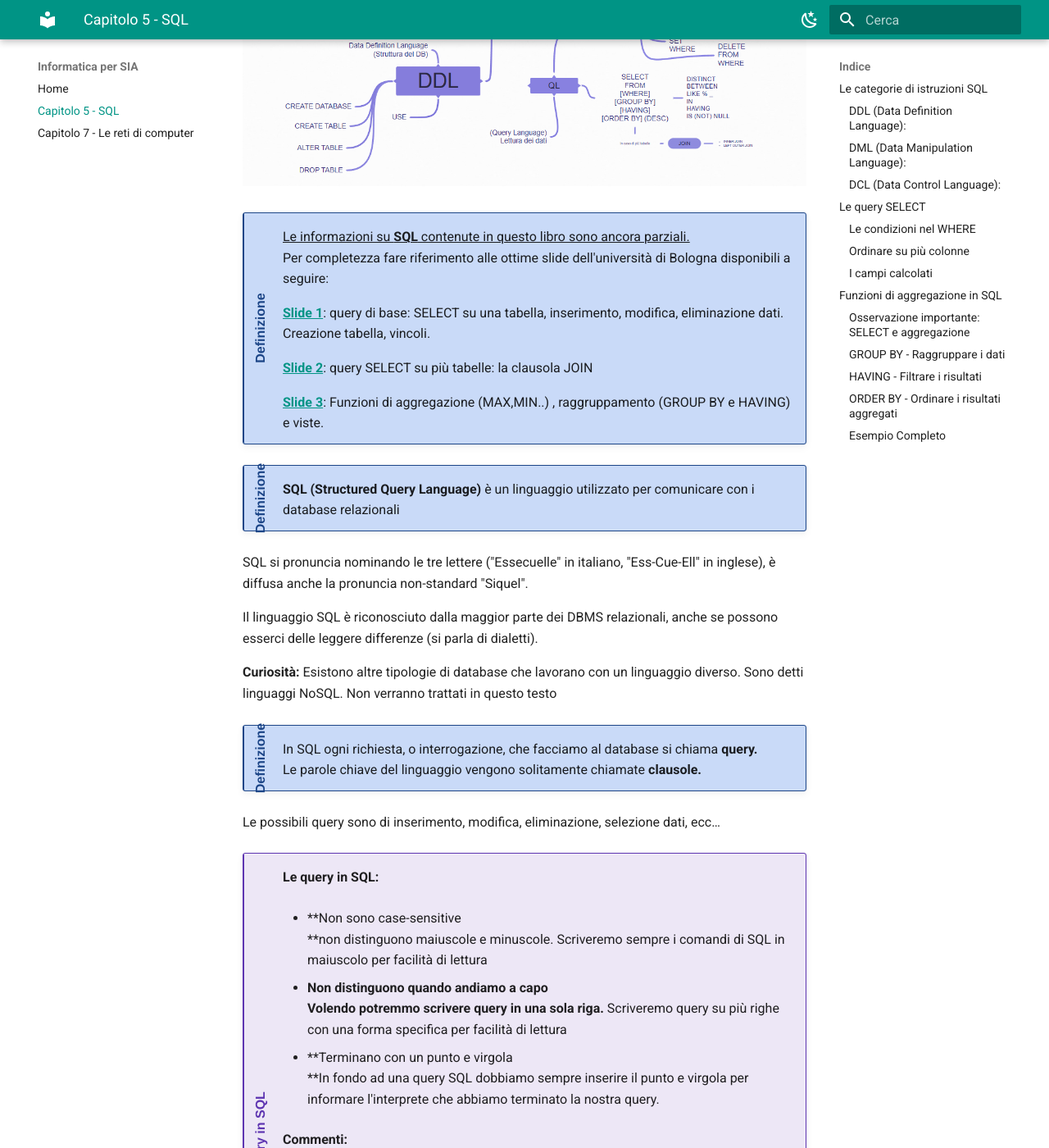
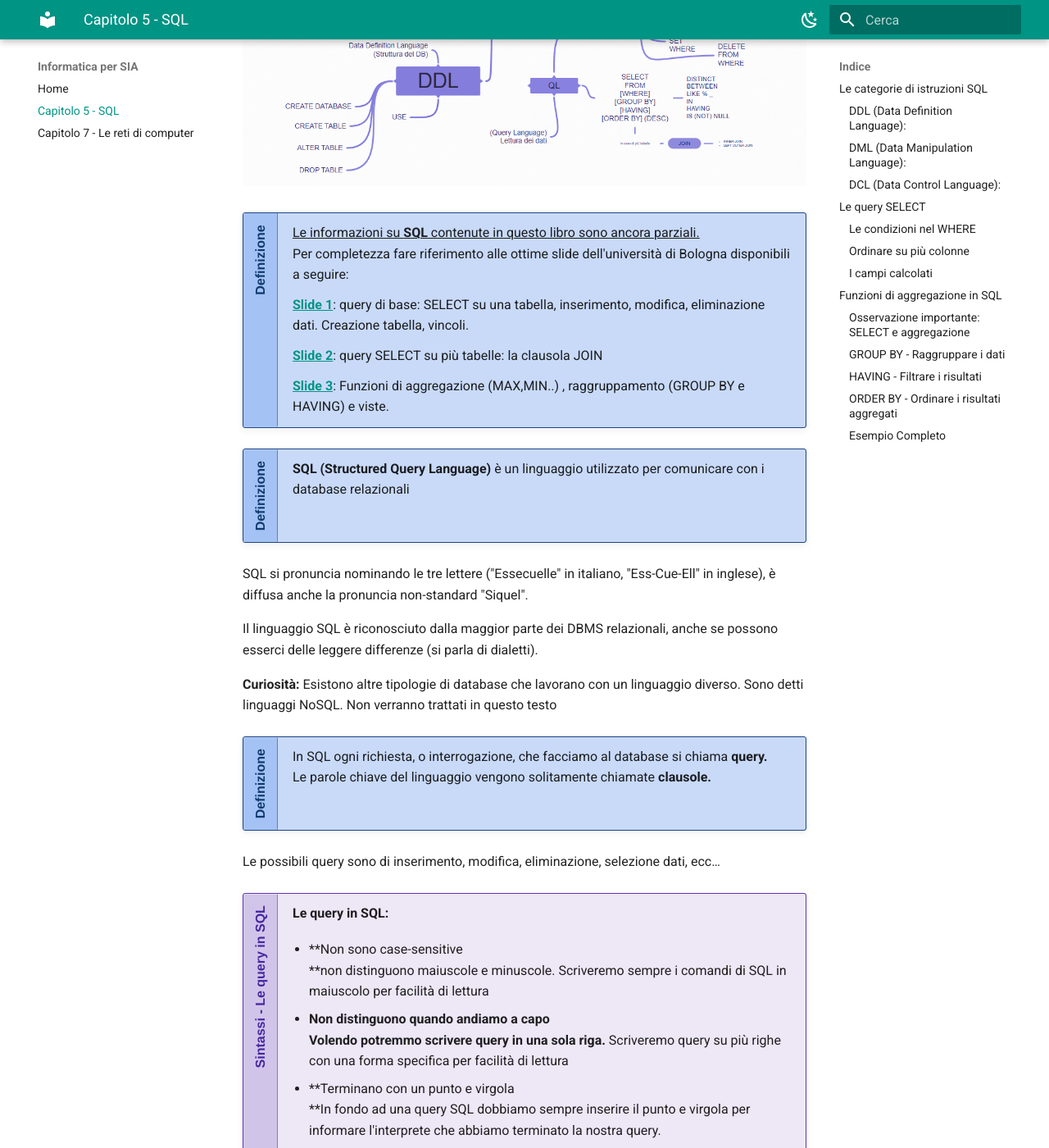
Before and after one commit to Fitzis/librosia, an MkDocs documentation site: the page built from docs/capitolo-5.md, in a window 1280 px wide and 1400 px high, scrolled down 315 px. Shown: the whole window at 82% size. Built offline with MkDocs 1.6.1 and Material for MkDocs 9.7.7, drawn with Linux system fonts in a browser that asks for light colours.

Commit message:
Update extra.css

```diff
--- a/docs/stylesheets/extra.css
+++ b/docs/stylesheets/extra.css
@@ -1,5 +1,6 @@
 /* ===================================================================
-   Design system del libro — riproduce lo stile storico di Google Docs
+   Design system del libro — v2
+   Box a due toni con etichetta verticale (stile Google Docs storico)
    =================================================================== */
 
 /* ---- Titoli: Helvetica Neue, colore del libro ---- */
@@ -17,106 +18,99 @@
 [data-md-color-scheme="slate"] .md-typeset h3,
 [data-md-color-scheme="slate"] .md-typeset h4,
 [data-md-color-scheme="slate"] .md-typeset h5 {
-  color: #7fc4d4; /* variante leggibile su tema scuro */
+  color: #7fc4d4;
 }
 
-/* ---- Box: etichetta verticale sul fianco sinistro ---- */
+/* ---- Struttura dei box: griglia a due colonne ----
+   Colonna 1 = striscia dell'etichetta (tono scuro)
+   Colonna 2 = contenuto (tono chiaro)
+   L'etichetta verticale occupa tutte le righe: il box non può mai
+   essere più basso della scritta, qualunque sia il contenuto.     */
 .md-typeset .admonition {
-  position: relative;
-  padding-left: 2.4rem;          /* spazio per l'etichetta verticale */
+  display: grid;
+  grid-template-columns: 2.1rem 1fr;
+  padding: 0;
   border-width: 1px;
   border-radius: 3px;
+  overflow: hidden;
   font-size: inherit;
 }
 .md-typeset .admonition > .admonition-title {
-  position: absolute;
-  left: 0;
-  top: 0;
-  bottom: 0;
-  width: 2rem;
+  grid-column: 1;
+  grid-row: 1 / span 99;
   margin: 0;
-  padding: 0.3rem 0.15rem;
+  padding: 0.7rem 0.2rem;
   writing-mode: vertical-rl;
   transform: rotate(180deg);
   display: flex;
-  align-items: center;
-  justify-content: center;
-  text-align: center;
+  align-items: center;        /* centrata nella larghezza della striscia */
+  justify-content: flex-end;  /* dopo la rotazione = ancorata in alto */
   font-family: "Helvetica Neue", Helvetica, Arial, sans-serif;
   font-weight: 700;
-  border-right: 1px solid currentColor;
+  border-left: 1px solid rgba(0, 0, 0, 0.35); /* dopo la rotazione = separatore a destra della striscia */
 }
-/* niente icona: nel libro l'etichetta è solo testo */
 .md-typeset .admonition > .admonition-title::before {
-  display: none;
+  display: none; /* niente icona: solo testo, come nel libro */
+}
+/* tutto il contenuto va nella colonna 2, con il suo respiro */
+.md-typeset .admonition > *:not(.admonition-title) {
+  grid-column: 2;
+  margin: 0.55rem 0.9rem;
+}
+.md-typeset .admonition > *:not(.admonition-title) + *:not(.admonition-title) {
+  margin-top: 0;
 }
 
-/* I box collassabili (risposte nascoste) restano orizzontali,
-   così la freccia e il click funzionano normalmente */
+/* I box collassabili (risposte nascoste) restano orizzontali */
 .md-typeset details {
   border-width: 1px;
 }
 
-/* ---- Palette dei box ----
-   Definizione: colori esatti dallo screenshot di Google Docs.
-   Gli altri: palette provvisoria — sostituire con i codici colore
-   originali del documento quando disponibili.                    */
+/* ---- Palette: striscia (scura) + contenuto (chiaro) ----
+   Definizione: colori esatti forniti dall'autore.
+   Altri tipi: coppie provvisorie sulla stessa logica a due toni,
+   da sostituire con i colori originali quando disponibili.        */
 
 /* Definizione */
-.md-typeset .admonition.abstract {
-  background-color: #c9daf8;
-  border-color: #1c4587;
-}
-.md-typeset .abstract > .admonition-title { color: #1c4587; background: none; }
+.md-typeset .admonition.abstract { background-color: #c9daf8; border-color: #1c4587; }
+.md-typeset .abstract > .admonition-title { background-color: #a4c2f4; color: #103a6e; }
 
 /* Sintassi */
-.md-typeset .admonition.info {
-  background-color: #ede7f6;
-  border-color: #5e35b1;
-}
-.md-typeset .info > .admonition-title { color: #5e35b1; background: none; }
+.md-typeset .admonition.info { background-color: #ede7f6; border-color: #5e35b1; }
+.md-typeset .info > .admonition-title { background-color: #d1c4e9; color: #4527a0; }
 
 /* Esempio */
-.md-typeset .admonition.example {
-  background-color: #e8f5e9;
-  border-color: #2e7d32;
-}
-.md-typeset .example > .admonition-title { color: #2e7d32; background: none; }
+.md-typeset .admonition.example { background-color: #e8f5e9; border-color: #2e7d32; }
+.md-typeset .example > .admonition-title { background-color: #c8e6c9; color: #1b5e20; }
 
 /* Approfondimento / Osservazione */
-.md-typeset .admonition.note {
-  background-color: #f5f5f5;
-  border-color: #757575;
-}
-.md-typeset .note > .admonition-title { color: #555555; background: none; }
+.md-typeset .admonition.note { background-color: #f5f5f5; border-color: #757575; }
+.md-typeset .note > .admonition-title { background-color: #e0e0e0; color: #424242; }
 
 /* Curiosità */
-.md-typeset .admonition.tip {
-  background-color: #fff8e1;
-  border-color: #f9a825;
-}
-.md-typeset .tip > .admonition-title { color: #b28704; background: none; }
+.md-typeset .admonition.tip { background-color: #fff8e1; border-color: #f9a825; }
+.md-typeset .tip > .admonition-title { background-color: #ffecb3; color: #8a6d00; }
 
 /* Attenzione */
-.md-typeset .admonition.warning {
-  background-color: #ffebee;
-  border-color: #c62828;
-}
-.md-typeset .warning > .admonition-title { color: #c62828; background: none; }
+.md-typeset .admonition.warning { background-color: #ffebee; border-color: #c62828; }
+.md-typeset .warning > .admonition-title { background-color: #ffcdd2; color: #b71c1c; }
 
 /* Esercizio - Prova tu! */
-.md-typeset .admonition.question {
-  background-color: #e0f2f1;
-  border-color: #00695c;
-}
-.md-typeset .question > .admonition-title { color: #00695c; background: none; }
+.md-typeset .admonition.question { background-color: #e0f2f1; border-color: #00695c; }
+.md-typeset .question > .admonition-title { background-color: #b2dfdb; color: #004d40; }
 
-/* ---- Tema scuro: sfondi attenuati, stessi colori identificativi ---- */
+/* ---- Tema scuro: sfondi attenuati, strisce riconoscibili ---- */
 [data-md-color-scheme="slate"] .md-typeset .admonition.abstract { background-color: rgba(28, 69, 135, 0.25); }
-[data-md-color-scheme="slate"] .md-typeset .admonition.info     { background-color: rgba(94, 53, 177, 0.20); }
-[data-md-color-scheme="slate"] .md-typeset .admonition.example  { background-color: rgba(46, 125, 50, 0.20); }
-[data-md-color-scheme="slate"] .md-typeset .admonition.note     { background-color: rgba(117, 117, 117, 0.20); }
-[data-md-color-scheme="slate"] .md-typeset .admonition.tip      { background-color: rgba(249, 168, 37, 0.15); }
-[data-md-color-scheme="slate"] .md-typeset .admonition.warning  { background-color: rgba(198, 40, 40, 0.20); }
+[data-md-color-scheme="slate"] .md-typeset .abstract > .admonition-title { background-color: rgba(164, 194, 244, 0.30); color: #c9daf8; }
+[data-md-color-scheme="slate"] .md-typeset .admonition.info { background-color: rgba(94, 53, 177, 0.20); }
+[data-md-color-scheme="slate"] .md-typeset .info > .admonition-title { background-color: rgba(209, 196, 233, 0.25); color: #ede7f6; }
+[data-md-color-scheme="slate"] .md-typeset .admonition.example { background-color: rgba(46, 125, 50, 0.20); }
+[data-md-color-scheme="slate"] .md-typeset .example > .admonition-title { background-color: rgba(200, 230, 201, 0.25); color: #e8f5e9; }
+[data-md-color-scheme="slate"] .md-typeset .admonition.note { background-color: rgba(117, 117, 117, 0.20); }
+[data-md-color-scheme="slate"] .md-typeset .note > .admonition-title { background-color: rgba(224, 224, 224, 0.25); color: #f5f5f5; }
+[data-md-color-scheme="slate"] .md-typeset .admonition.tip { background-color: rgba(249, 168, 37, 0.15); }
+[data-md-color-scheme="slate"] .md-typeset .tip > .admonition-title { background-color: rgba(255, 236, 179, 0.25); color: #fff8e1; }
+[data-md-color-scheme="slate"] .md-typeset .admonition.warning { background-color: rgba(198, 40, 40, 0.20); }
+[data-md-color-scheme="slate"] .md-typeset .warning > .admonition-title { background-color: rgba(255, 205, 210, 0.25); color: #ffebee; }
 [data-md-color-scheme="slate"] .md-typeset .admonition.question { background-color: rgba(0, 105, 92, 0.20); }
-[data-md-color-scheme="slate"] .md-typeset .admonition-title    { filter: brightness(1.6); }
+[data-md-color-scheme="slate"] .md-typeset .question > .admonition-title { background-color: rgba(178, 223, 219, 0.25); color: #e0f2f1; }
```
